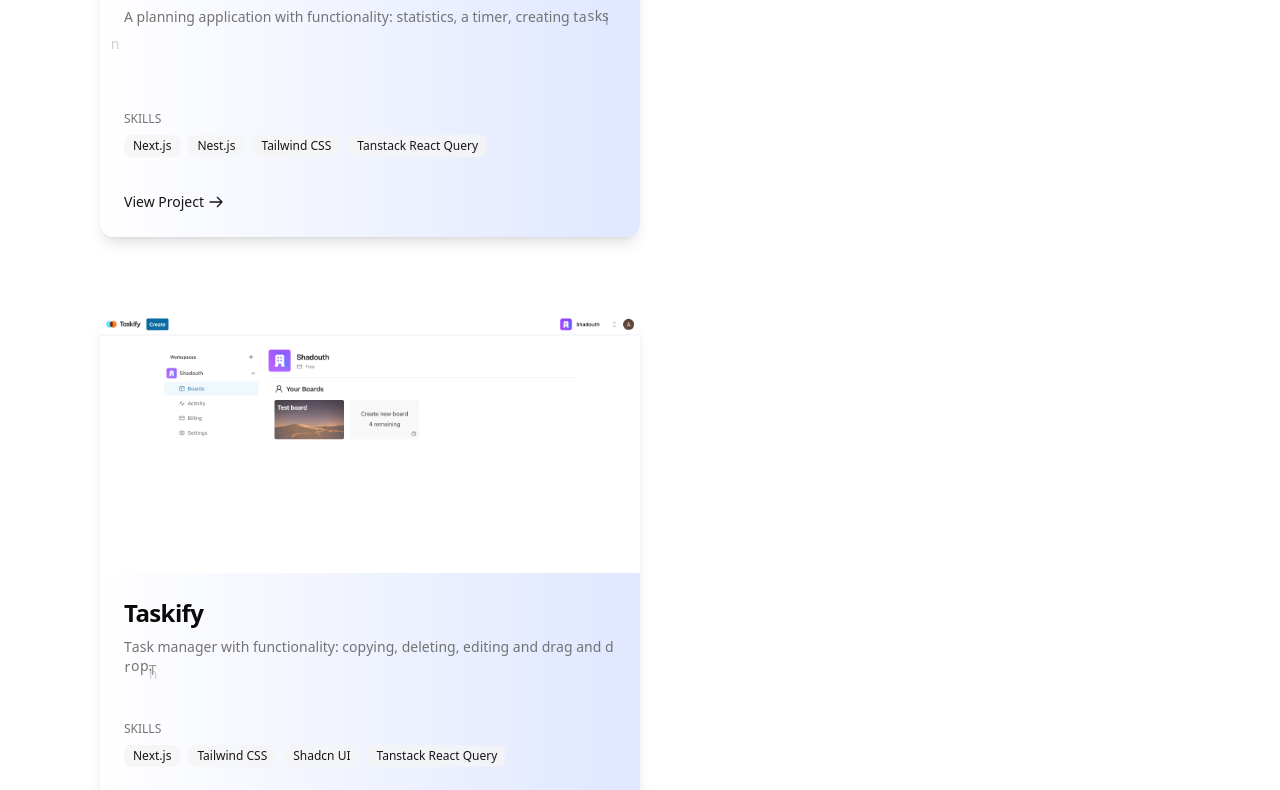
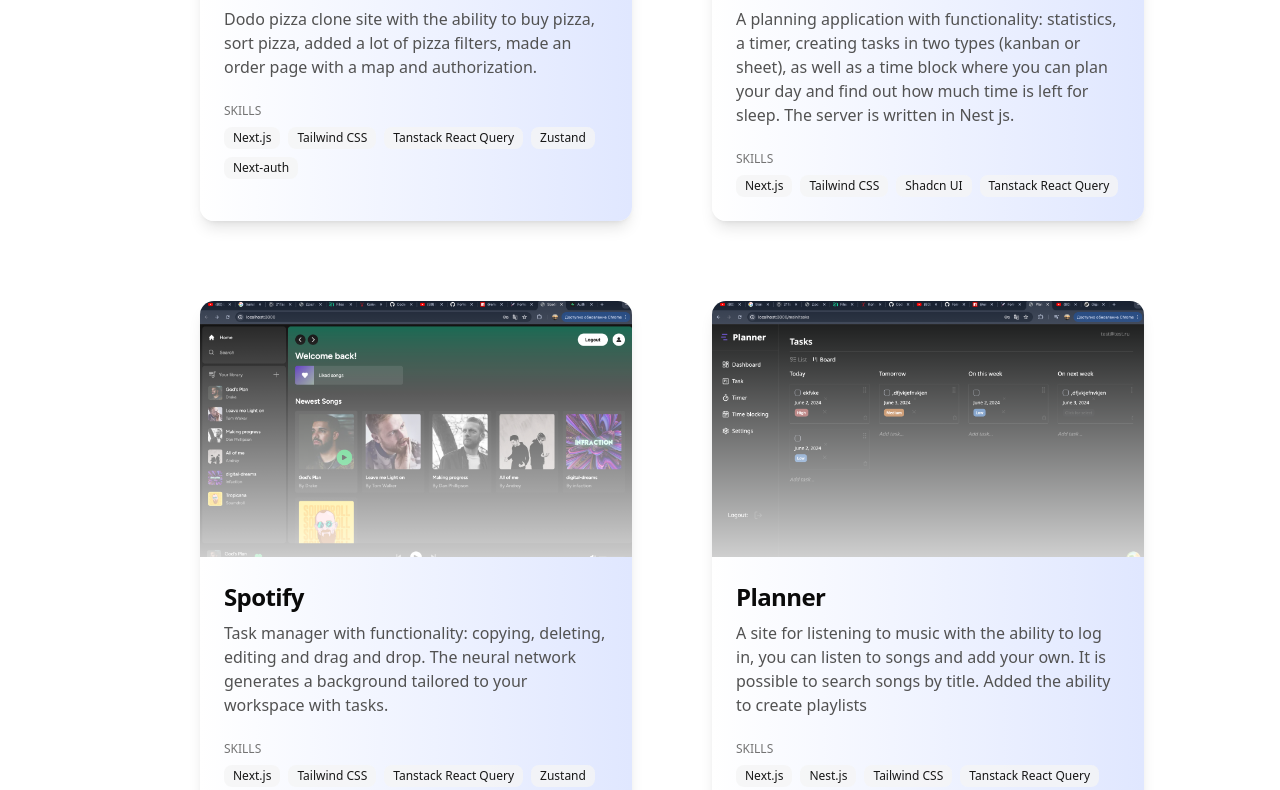
Before and after one commit to GerlakhA/portfolio, a Next.js app: page /en in a window 1280 px wide. Shown: the part 2790-3580 px from the top of the page. Built offline with nearby package versions, Linux system fonts and the light colour scheme.

Commit message:
add new project

```diff
--- a/src/config/projects.ts
+++ b/src/config/projects.ts
@@ -3,8 +3,8 @@
 export const PROJECTS: IProject[] = [
 	{
 		id: 1,
-		name: 'Planner',
-		imgUrl: '/planner.png',
+		name: 'Next pizza',
+		imgUrl: '/next-pizza.png',
 		skills: [
 			{
 				id: 1,
@@ -12,20 +12,22 @@
 			},
 			{
 				id: 2,
-				name: 'Nest.js'
+				name: 'Tailwind CSS'
 			},
 			{
 				id: 3,
-				name: 'Tailwind CSS'
+				name: 'Tanstack React Query'
 			},
 			{
 				id: 4,
-				name: 'Tanstack React Query'
+				name: 'Zustand'
+			},
+			{
+				id: 5,
+				name: 'Next-auth'
 			}
 		],
-		link: 'https://github.com/GerlakhA/Full-stack-planner',
-		description:
-			'A planning application with functionality: statistics, a timer, creating tasks in two types (kanban or sheet), as well as a time block where you can plan your day and find out how much time is left for sleep.  The server is written in Nest js.'
+		link: 'https://github.com/GerlakhA/next-pizza'
 	},
 	{
 		id: 2,
@@ -49,9 +51,7 @@
 				name: 'Tanstack React Query'
 			}
 		],
-		link: 'https://github.com/GerlakhA/taskify',
-		description:
-			'Task manager with functionality: copying, deleting, editing and drag and drop. The neural network generates a background tailored to your workspace with tasks.'
+		link: 'https://github.com/GerlakhA/taskify'
 	},
 	{
 		id: 3,
@@ -75,8 +75,30 @@
 				name: 'Zustand'
 			}
 		],
-		link: 'https://github.com/GerlakhA/spotify-clone',
-		description:
-			'A site for listening to music with the ability to log in, you can listen to songs and add your own. It is possible to search songs by title. Added the ability to create playlists'
+		link: 'https://github.com/GerlakhA/spotify-clone'
+	},
+	{
+		id: 4,
+		name: 'Planner',
+		imgUrl: '/planner.png',
+		skills: [
+			{
+				id: 1,
+				name: 'Next.js'
+			},
+			{
+				id: 2,
+				name: 'Nest.js'
+			},
+			{
+				id: 3,
+				name: 'Tailwind CSS'
+			},
+			{
+				id: 4,
+				name: 'Tanstack React Query'
+			}
+		],
+		link: 'https://github.com/GerlakhA/Full-stack-planner'
 	}
 ]
--- a/src/config/types.ts
+++ b/src/config/types.ts
@@ -9,7 +9,6 @@
 	skills: ISkills[]
 	link: string
 	imgUrl: string
-	description: string
 }
 
 export type ThemeMode = 'dark' | 'light'
--- a/src/messages/en.json
+++ b/src/messages/en.json
@@ -24,9 +24,10 @@
 	"Project": {
 		"skills": "skills",
 		"description": {
-			"1": "A planning application with functionality: statistics, a timer, creating tasks in two types (kanban or sheet), as well as a time block where you can plan your day and find out how much time is left for sleep.  The server is written in Nest js.",
-			"2": "Task manager with functionality: copying, deleting, editing and drag and drop. The neural network generates a background tailored to your workspace with tasks.",
-			"3": "A site for listening to music with the ability to log in, you can listen to songs and add your own. It is possible to search songs by title. Added the ability to create playlists"
+			"1": "Dodo pizza clone site with the ability to buy pizza, sort pizza, added a lot of pizza filters, made an order page with a map and authorization.",
+			"2": "A planning application with functionality: statistics, a timer, creating tasks in two types (kanban or sheet), as well as a time block where you can plan your day and find out how much time is left for sleep.  The server is written in Nest js.",
+			"3": "Task manager with functionality: copying, deleting, editing and drag and drop. The neural network generates a background tailored to your workspace with tasks.",
+			"4": "A site for listening to music with the ability to log in, you can listen to songs and add your own. It is possible to search songs by title. Added the ability to create playlists"
 		}
 	},
 	"Experience": {
--- a/src/messages/ru.json
+++ b/src/messages/ru.json
@@ -24,9 +24,10 @@
 	"Project": {
 		"skills": "Навыки",
 		"description": {
-			"1": "Приложение для планирования с функционалом: статистика, таймер, создание задач двух типов (канбан или лист), а также блок времени, где можно спланировать свой день и узнать, сколько времени осталось на сон. Сервер написан на Nest js.",
-			"2": "Менеджер задач с функциями: копирование, удаление, редактирование и перетаскивание. Нейронная сеть генерирует фон, адаптированный под ваше рабочее пространство с задачами",
-			"3": "Сайт для прослушивания музыки с возможностью входа, можно слушать песни и добавлять свои. Возможен поиск песен по названию. Добавлена ​​возможность создания плейлистов"
+			"1": "Сайт клон додо пиццы с возьможностью покупки пиццы, сортировки пиццы, добавлено очень много фильтров пиццы, сделана страница заказа с картой и и авторизация.",
+			"2": "Приложение для планирования с функционалом: статистика, таймер, создание задач двух типов (канбан или лист), а также блок времени, где можно спланировать свой день и узнать, сколько времени осталось на сон. Сервер написан на Nest js.",
+			"3": "Менеджер задач с функциями: копирование, удаление, редактирование и перетаскивание. Нейронная сеть генерирует фон, адаптированный под ваше рабочее пространство с задачами",
+			"4": "Сайт для прослушивания музыки с возможностью входа, можно слушать песни и добавлять свои. Возможен поиск песен по названию. Добавлена ​​возможность создания плейлистов"
 		}
 	},
 	"Experience": {
--- a/src/shared/ui/header/index.tsx
+++ b/src/shared/ui/header/index.tsx
@@ -39,7 +39,7 @@
 						key={route.id}
 						className={cn(
 							'h-8',
-							getLinkId === route.id && 'border-b-3 border-black dark:border-b-blue-500'
+							getLinkId === route.id && 'border-b-3 border-black dark:border-blue-500'
 						)}
 					>
 						<span className='font-bold text-xl'>{t(route.name.toLowerCase())}</span>
--- a/src/shared/ui/projects/index.tsx
+++ b/src/shared/ui/projects/index.tsx
@@ -10,7 +10,7 @@
 			transition={{ duration: 1.5 }}
 			className='flex flex-col gap-10 mt-10'
 		>
-			<motion.div className='w-full flex flex-col gap-20'>
+			<motion.div className='w-full flex flex-wrap gap-20 ml-25'>
 				{PROJECTS.map(project => (
 					<ProjectItem key={project.id} project={project} />
 				))}
--- a/src/shared/ui/projects/projectItem/index.tsx
+++ b/src/shared/ui/projects/projectItem/index.tsx
@@ -7,7 +7,6 @@
 import { useTranslations } from 'next-intl'
 import Image from 'next/image'
 import Link from 'next/link'
-import { child, container } from '../config/config'
 
 interface IProjectItem {
 	project: IProject
@@ -23,7 +22,7 @@
 			initial={{ opacity: 0, y: 50 }}
 			whileInView={{ opacity: 1, y: 0 }}
 			transition={{ duration: 0.6 }}
-			className={cn('w-[50%] flex justify-end', isEven && 'justify-end')}
+			className={cn('w-[40%] flex')}
 		>
 			<div className='group relative overflow-hidden rounded-xl bg-card text-card-foreground shadow-lg transition-all duration-300 hover:shadow-xl dark:shadow-primary/5 hover:dark:shadow-primary/10'>
 				<div className='absolute -right-20 -top-20 h-40 w-40 rounded-full bg-primary/10 blur-3xl filter group-hover:bg-primary/20 dark:bg-primary/5 dark:group-hover:bg-primary/10' />
@@ -42,7 +41,7 @@
 					</Link>
 				</div>
 
-				<div className='flex flex-col gap-4 p-6 bg-gradient-to-r from-white to-indigo-100 dark:from-black dark:to-emerald-800'>
+				<div className='flex flex-col h-full gap-4 p-6 bg-gradient-to-r from-white to-indigo-100 dark:from-black dark:to-emerald-800'>
 					<div className='space-y-2'>
 						<motion.h2
 							className='text-2xl font-bold tracking-tight text-card-foreground'
@@ -53,34 +52,9 @@
 							{project.name}
 						</motion.h2>
 
-						<motion.div
-							className='text-sm text-muted-foreground'
-							variants={container}
-							initial='hidden'
-							whileInView='visible'
-						>
-							{characters.map((character, index) => (
-								<motion.span
-									key={index}
-									variants={child}
-									className='inline-block'
-									style={{
-										whiteSpace: 'pre'
-									}}
-									transition={{
-										color: {
-											duration: 2,
-											ease: 'easeInOut',
-											repeat: Number.POSITIVE_INFINITY,
-											repeatType: 'loop'
-										},
-										delay: index * 0.03
-									}}
-								>
-									{character === ' ' ? '\u00A0' : character}
-								</motion.span>
-							))}
-						</motion.div>
+						<motion.p className='text-neutral-600 dark:text-neutral-400'>
+							{t(`description.${project.id}`)}
+						</motion.p>
 					</div>
 
 					<div className='mt-2'>
@@ -99,30 +73,6 @@
 							))}
 						</div>
 					</div>
-
-					<div className='mt-auto pt-4'>
-						<Link
-							href={project.link}
-							target='_blank'
-							className='inline-flex items-center text-sm font-medium text-primary hover:text-primary/80 transition-colors'
-						>
-							View Project
-							<svg
-								xmlns='http://www.w3.org/2000/svg'
-								className='ml-1 h-4 w-4'
-								fill='none'
-								viewBox='0 0 24 24'
-								stroke='currentColor'
-							>
-								<path
-									strokeLinecap='round'
-									strokeLinejoin='round'
-									strokeWidth={2}
-									d='M14 5l7 7m0 0l-7 7m7-7H3'
-								/>
-							</svg>
-						</Link>
-					</div>
 				</div>
 			</div>
 		</motion.div>
```
Also changed, not shown: public/next-pizza.png (added).
